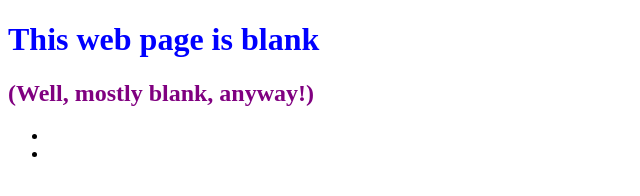
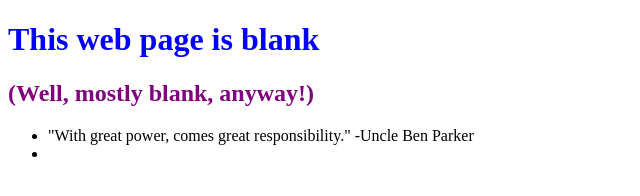
Before and after one commit to D051677/0main_openSAP_repo, a plain HTML site: page index.html in a window 1280 px wide. Shown: the whole page, without its empty margins (0-640 px from the left). Drawn offline with Linux system fonts and the light colour scheme.

Commit message:
Added quote from Uncle Ben

```diff
--- a/index.html
+++ b/index.html
@@ -8,7 +8,7 @@
 		<h1 style = "color: blue">This web page is blank</h1>
 		<h2 style = "color: purple">(Well, mostly blank, anyway!)</h2>
 		<ul>
-			<li></li>
+			<li>"With great power, comes great responsibility." -Uncle Ben Parker</li>
 			<li></li>
 		</ul>
 	</body>
```
